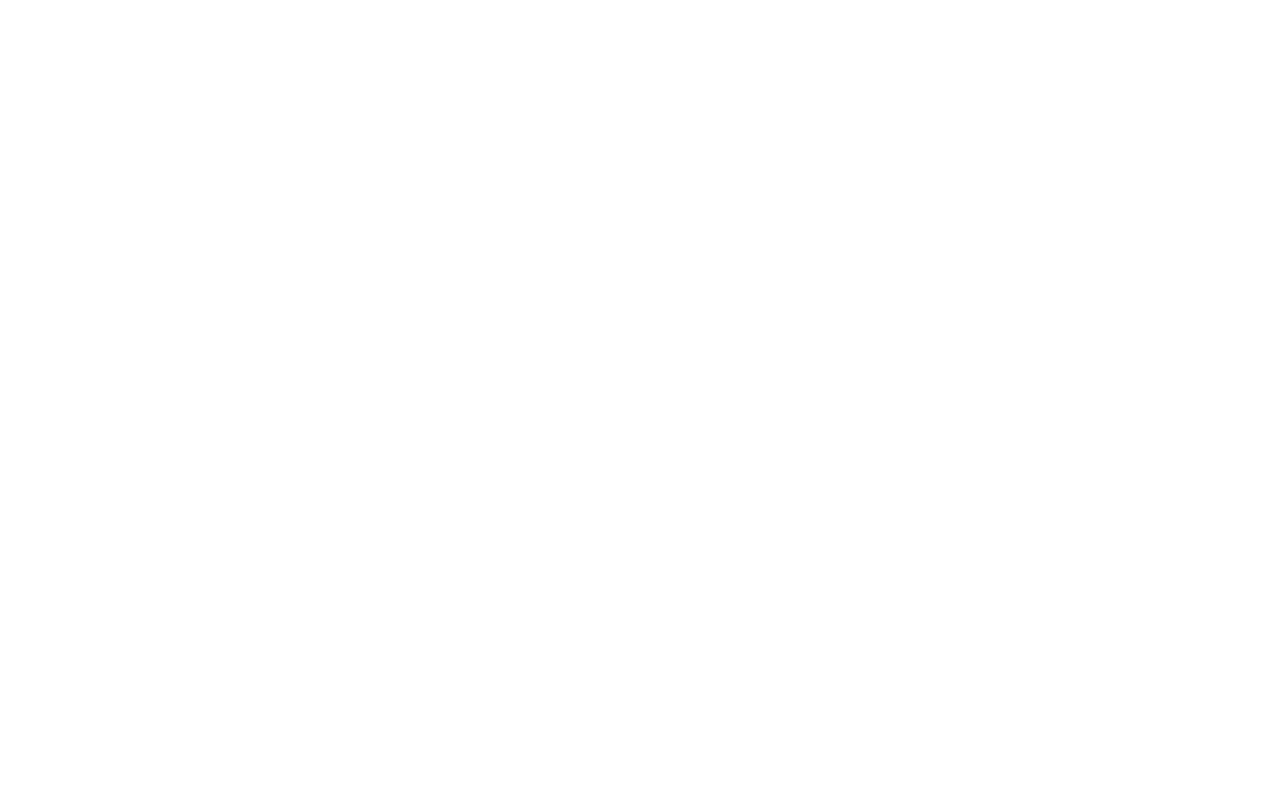
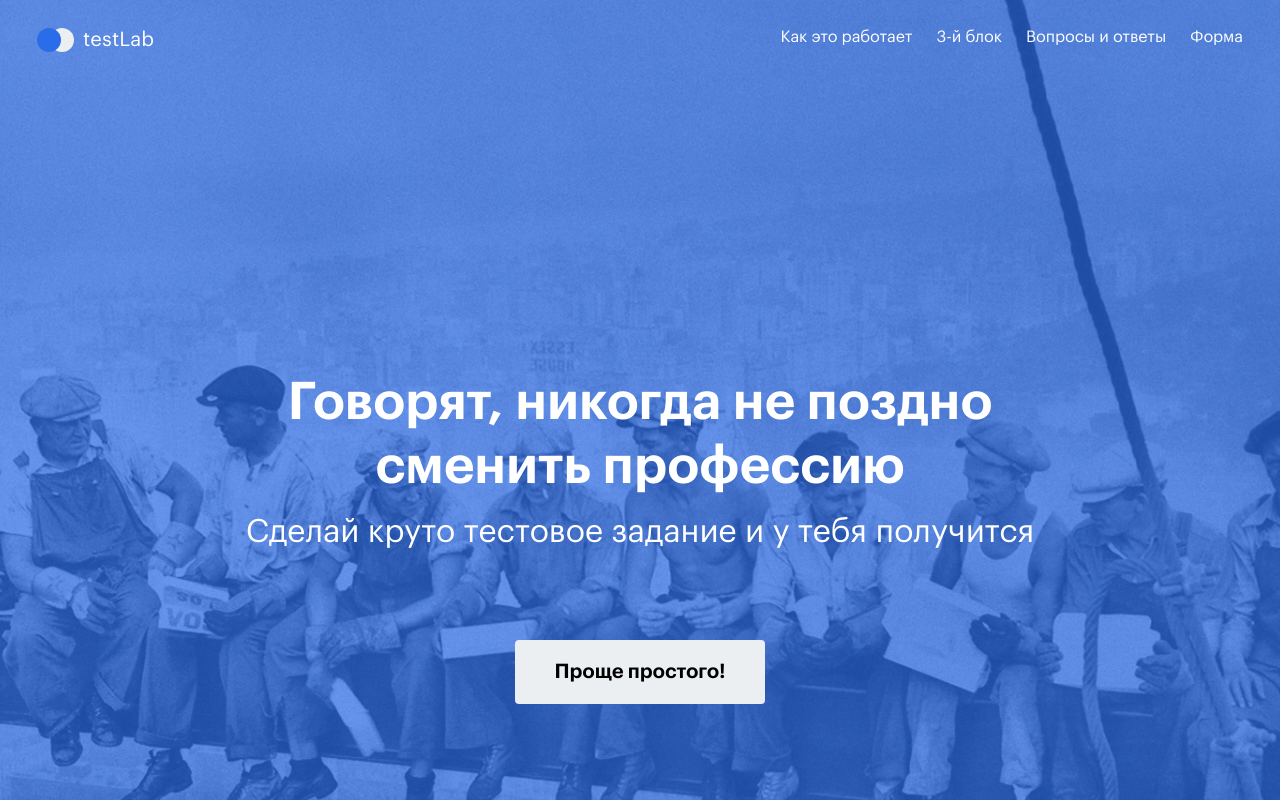
Before and after one commit to Ilyas-Sultanov/test-lab, a React (Vite) app: page / in a window 1280 px wide. Built offline with nearby package versions, Linux system fonts and the light colour scheme.

Commit message:
Реализованиы компоненты Hero Header и навигация

```diff
--- a/src/App.tsx
+++ b/src/App.tsx
@@ -1,7 +1,10 @@
+import { HeroSection } from './components/sections/Hero/Hero'
+
 function App() {
   return (
     <>
       <main>
+        <HeroSection />
       </main>
     </>
   )
--- /dev/null
+++ b/src/components/Header/Header.module.scss
@@ -0,0 +1,46 @@
+@use '../../styles/abstracts/' as *;
+
+.header {
+  padding: 28px 0;
+  display: flex;
+  justify-content: space-between;
+  color: $white;
+  position: relative;
+}
+
+.nav {
+  display: flex;
+  column-gap: 24px;
+
+  .link {
+    text-decoration: none;
+    color: $white;
+
+    &:hover {
+      text-decoration: underline;
+    }
+  }
+
+  @include md {
+    display: none;
+  }
+}
+
+.burgerBtn {
+  width: 62px;
+  height: 62px;
+  padding: 0;
+  border: none;
+  background-color: transparent;
+  opacity: 0;
+  cursor: pointer;
+  pointer-events: none;
+  position: absolute;
+  right: -8px;
+  top: 10px;
+
+  @include md {
+    opacity: 1;
+    pointer-events: initial;
+  }
+}
--- /dev/null
+++ b/src/components/Header/Header.tsx
@@ -0,0 +1,52 @@
+
+import { useState } from 'react'
+import { BurgerMenuIcon } from '@/components/ui/Icons'
+import { MobileNav, type LinkData } from './MobileNav/MobileNav'
+import { Logo } from './Logo/Logo'
+import classes from './Header.module.scss'
+
+const linksData: Array<LinkData> = [
+  { href: '#howItWorks', label: 'Как это работает' },
+  { href: '#thirdBlock', label: '3-й блок' },
+  { href: '#questionsAndAnswers', label: 'Вопросы и ответы' },
+  { href: '#form', label: 'Форма' },
+]
+
+export function Header() {
+const [isShowMobileNav, setIsShowMobileNav] = useState<boolean>(false)
+
+  function toggleMobileNav() {
+    setIsShowMobileNav((prev) => {
+      return !prev
+    })
+  }
+
+  return (
+    <header className={classes.header}>
+      <Logo />
+      <nav className={classes.nav}>
+        {
+          linksData.map(({ href, label }) => {
+            return (
+              <a
+                key={label}
+                href={href}
+                className={classes.link}
+              >{label}</a>
+            )
+          })
+        }
+      </nav>
+      <button
+        type='button'
+        className={classes.burgerBtn}
+        onClick={toggleMobileNav}
+      ><BurgerMenuIcon /></button>
+      <MobileNav
+        linksData={linksData}
+        isOpen={isShowMobileNav}
+        onClose={toggleMobileNav}
+      />
+    </header>
+  )
+}
--- /dev/null
+++ b/src/components/Header/Logo/Logo.module.scss
@@ -0,0 +1,6 @@
+.logo {
+  display: flex;
+  align-items: center;
+  column-gap: 9px;
+  font-size: 1.25rem;
+}
--- /dev/null
+++ b/src/components/Header/Logo/Logo.tsx
@@ -0,0 +1,11 @@
+import { LogoIcon } from '@/components/ui/Icons'
+import classes from './Logo.module.scss'
+
+export function Logo() {
+  return (
+    <div className={classes.logo}>
+      <LogoIcon />
+      <span>testLab</span>
+  </div>
+  )
+}
--- /dev/null
+++ b/src/components/Header/MobileNav/MobileNav.module.scss
@@ -0,0 +1,61 @@
+@use '../../../styles/abstracts/' as *;
+
+.menu {
+  position: fixed;
+  z-index: 9;
+  top: 0;
+  left: 0;
+  width: 100%;
+  height: 100vh;
+  background-color: $white;
+  padding: 1.75rem 1rem;
+  display: flex;
+  flex-direction: column;
+  transform: translateX(-110%);
+  transition: all 0.2s;
+
+  &.active {
+    transform: translateX(0);
+  }
+}
+
+.header {
+  display: flex;
+  justify-content: space-between;
+  padding-bottom: 28px;
+  border-bottom: 1px solid $light-gray;
+  position: relative;
+}
+
+.closeBtn {
+  border: none;
+  padding: 0;
+  background-color: transparent;
+  display: flex;
+  align-items: center;
+  justify-content: center;
+  cursor: pointer;
+  width: 62px;
+  height: 62px;
+  position: absolute;
+  right: -26px;
+  top: -19px;
+}
+
+.mobileNav {
+  display: flex;
+  flex-direction: column;
+  overflow-y: auto;
+}
+
+.link {
+  padding: 1rem 0;
+  font-size: 1.125rem;
+  line-height: 2rem;
+  color: $gray;
+  text-decoration: none;
+  border-bottom: 1px solid $light-gray;
+  display: flex;
+  justify-content: space-between;
+  align-items: center;
+}
--- /dev/null
+++ b/src/components/Header/MobileNav/MobileNav.tsx
@@ -0,0 +1,50 @@
+import { Logo } from '../Logo/Logo'
+import { CloseIcon, ChevronRightIcon } from '@/components/ui/Icons'
+import classNames from 'classnames'
+import classes from './MobileNav.module.scss'
+
+export type LinkData = { href: string, label: string }
+
+type Props = {
+  linksData: Array<LinkData>
+  isOpen: boolean
+  onClose: () => void
+}
+
+export function MobileNav({ linksData, isOpen, onClose }: Props) {
+
+  const menuCssClasses = classNames(classes.menu, {
+    [classes.active]: isOpen,
+  })
+
+  return (
+    <div className={menuCssClasses}>
+      <div className={classes.header}>
+        <Logo />
+        <button
+          className={classes.closeBtn}
+          onClick={onClose}
+        >
+          <CloseIcon />
+        </button>
+      </div>
+      <nav className={classes.mobileNav}>
+        {
+          linksData.map(({ href, label }) => {
+            return (
+              <a
+                key={label}
+                href={href}
+                className={classes.link}
+                onClick={onClose}
+              >
+                {label}
+                <ChevronRightIcon />
+              </a>
+            )
+          })
+        }
+      </nav>
+    </div>
+  )
+}
--- /dev/null
+++ b/src/components/sections/Hero/Hero.module.scss
@@ -0,0 +1,91 @@
+@use '../../../styles/abstracts/' as *;
+
+.hero {
+  height: 960px;
+  position: relative;
+  box-shadow: 0px 4px 4px 0px rgba(0, 0, 0, 0.25);
+
+  .gradient {
+    position: absolute;
+    top: 0;
+    left: 0;
+    width: 100%;
+    height: 100%;
+    background-image: linear-gradient($primary, $primary);
+    opacity: 0.7;
+  }
+
+  .img {
+    display: block;
+    height: 100%;
+    width: 100%;
+    object-fit: cover;
+  }
+
+  .content {
+    position: absolute;
+    top: 0;
+    left: 0;
+    width: 100%;
+    height: 100%;
+    display: flex;
+    justify-content: center;
+    align-items: center;
+  }
+
+  .container {
+    height: 100%;
+    width: inherit;
+    display: flex;
+    flex-direction: column;
+  }
+
+  .contentInner {
+    flex: 1 1 0%;
+    color: $white;
+    display: flex;
+    flex-direction: column;
+    justify-content: center;
+    align-items: center;
+
+    h1 {
+      text-align: center;
+      margin-bottom: 18px;
+      padding: 0 145px;
+
+      @include md {
+        padding: 0;
+      }
+    }
+
+    h4 {
+      font-size: 2rem;
+      line-height: 2rem;
+      font-weight: 400;
+      margin-bottom: 92px;
+      text-align: center;
+
+      @include md {
+        font-size: 1rem;
+        line-height: 1.75rem;
+      }
+    }
+
+    .btn {
+      font-weight: 600;
+      line-height: 1.5rem;
+    }
+  }
+
+  @include md {
+    height: 1024px;
+  }
+
+  @include sm {
+    height: 596px;
+  }
+
+  @include xs {
+    height: 509px;
+  }
+}
--- /dev/null
+++ b/src/components/sections/Hero/Hero.tsx
@@ -0,0 +1,26 @@
+import classNames from 'classnames'
+import { Header } from '@/components/Header/Header'
+import { Button } from '@/components/ui/Button/Button'
+import imgUrl from '@/assets/images/jpeg/hero.jpeg'
+import classes from './Hero.module.scss'
+
+export function HeroSection() {
+  const containerCssClasses = classNames('container', classes.container)
+
+  return (
+    <div className={classes.hero}>
+      <img className={classes.img} src={imgUrl} alt="hero image" />
+      <div className={classes.gradient}></div>
+      <section className={classes.content}>
+        <div className={containerCssClasses}>
+          <Header />
+          <div className={classes.contentInner}>
+            <h1>Говорят, никогда не поздно сменить профессию</h1>
+            <h4>Сделай круто тестовое задание и у тебя получится</h4>
+            <Button className={classes.btn}>Проще простого!</Button>
+          </div>
+        </div>
+      </section>
+    </div>
+  )
+}
```
